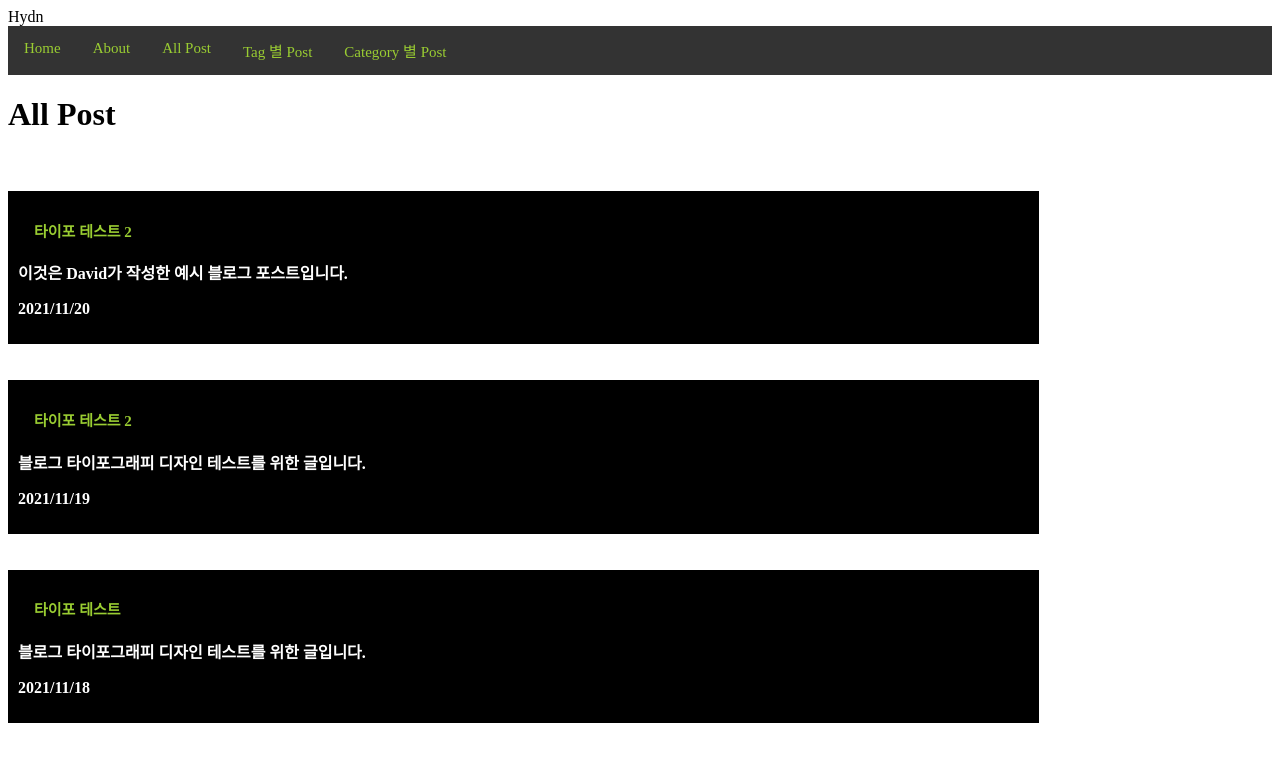
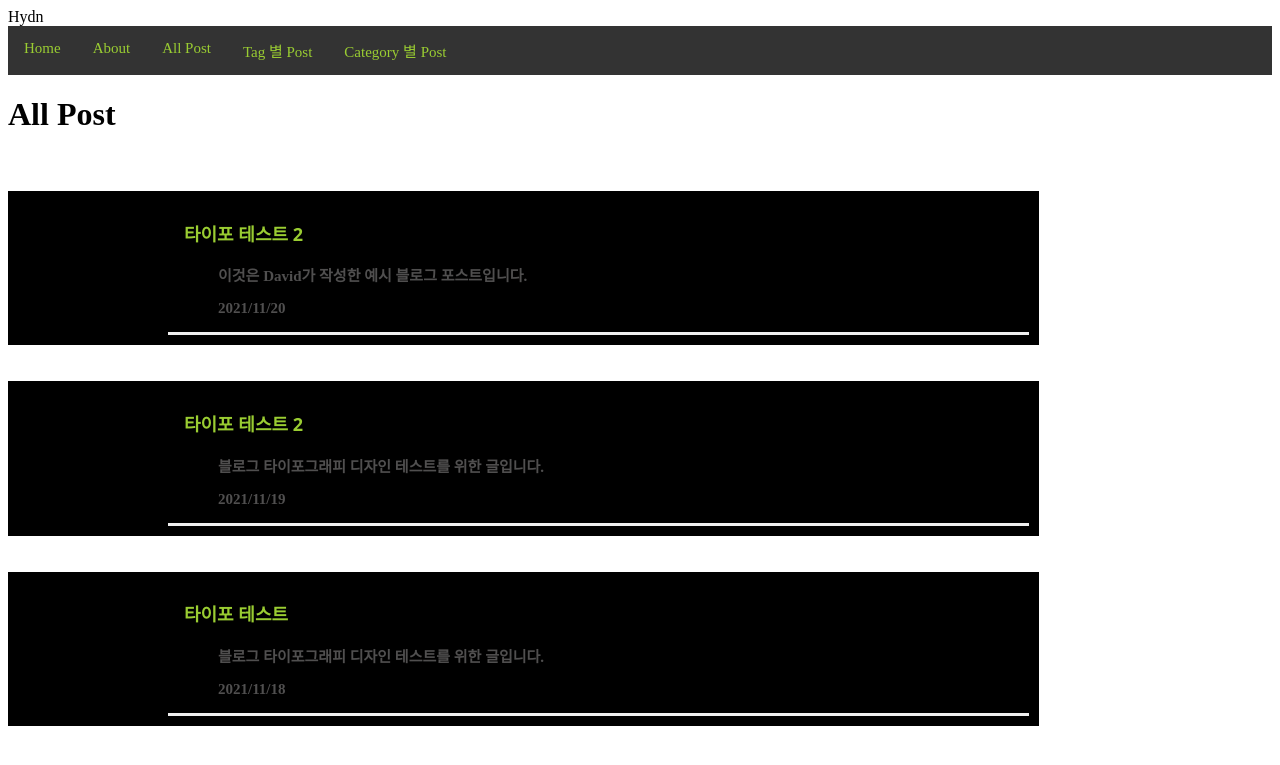
Before and after one commit to CYAN4S/hydn, a Jekyll site: the page built from allpost/index.md, in a window 1280 px wide. Shown: the top 765 px of the page. Built offline with Jekyll 4.4.1, drawn with Linux system fonts in a browser that asks for light colours.

Commit message:
index.html css develope

```diff
--- a/_includes/postlist-item.html
+++ b/_includes/postlist-item.html
@@ -1,5 +1,9 @@
+<head>
+  <link rel = "stylesheet" href="../css/style.css">
+</head>
+
 <li>
-  <div>
+  <div class = postlist >
     <h3><a href="{{ post.url | relative_url }}">{{ post.title }}</a></h3>
     <p>{{ post.excerpt }}</p>
     <p>{{ post.date | date: "%Y/%m/%d" }}</p>
--- a/_sass/main.scss
+++ b/_sass/main.scss
@@ -24,3 +24,16 @@ li {
 a {
   text-decoration: none;
 }
+.postlist {
+  border-bottom: 3px solid #efefef;
+  margin-left: 150px;
+}
+.postlist a{
+  font-family: 'Segoe UI';
+  font-size: 18px;
+}
+.postlist p{
+  color: rgb(80, 79, 79);
+  font-size:15px ;
+  margin-left: 50px;
+}
--- a/css/style.scss
+++ b/css/style.scss
@@ -2,4 +2,4 @@
 ---
 @import "main";
 @import "tagpost";
-@import "nav"
+@import "nav";
--- a/index.html
+++ b/index.html
@@ -3,8 +3,6 @@ layout: default
 ---
 <h1>{{ site.title }}</h1>
 
-{% include navigation.html %}
-
-<img src="https://t1.daumcdn.net/cfile/tistory/193EB8404DC4FE6613" width="700" alt="배경 사진" />
+<img src="https://t1.daumcdn.net/cfile/tistory/193EB8404DC4FE6613" width=100%  height =300px alt="배경 사진" />
 
 {% for post in site.posts %} {% include postlist-item.html %} {% endfor %}
```
